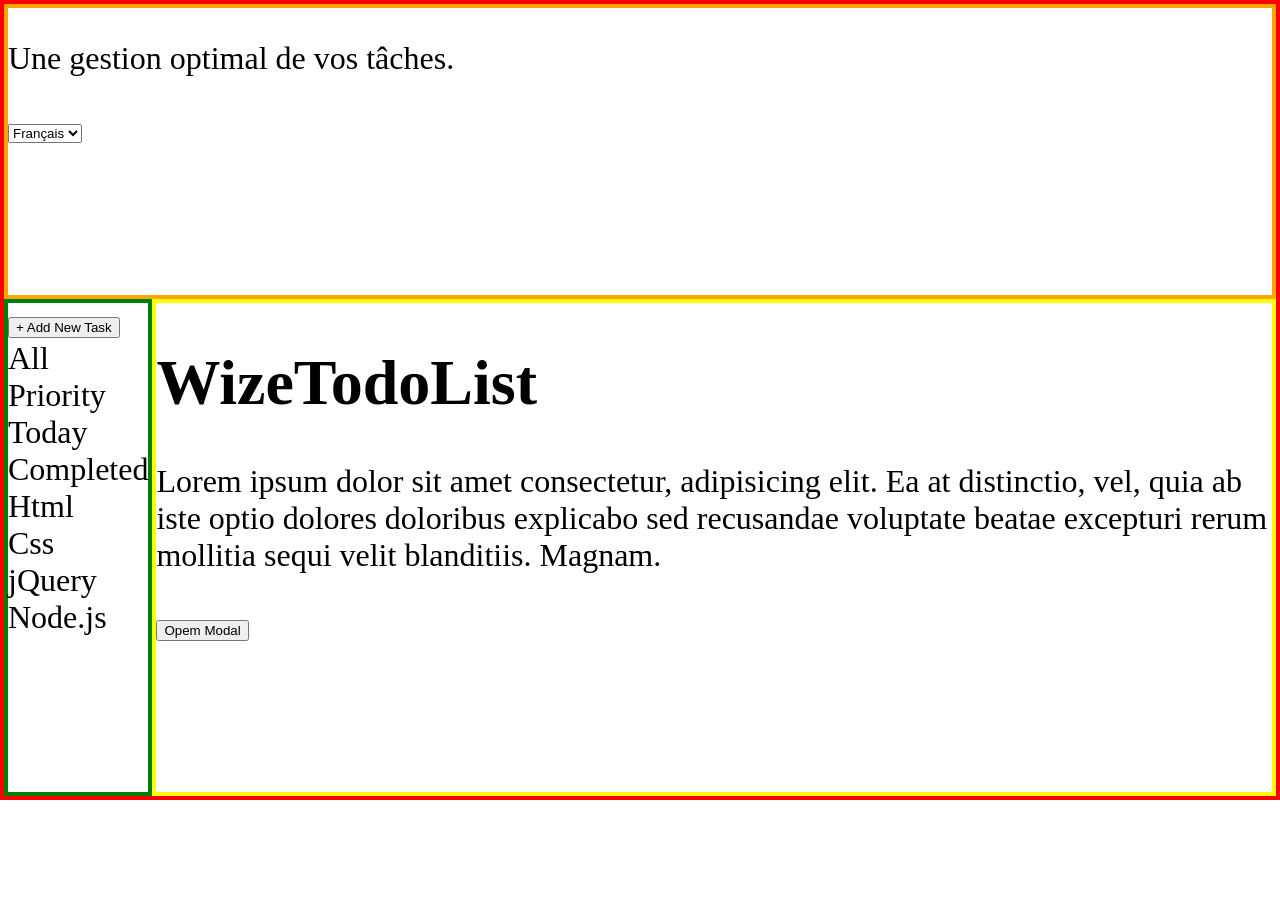
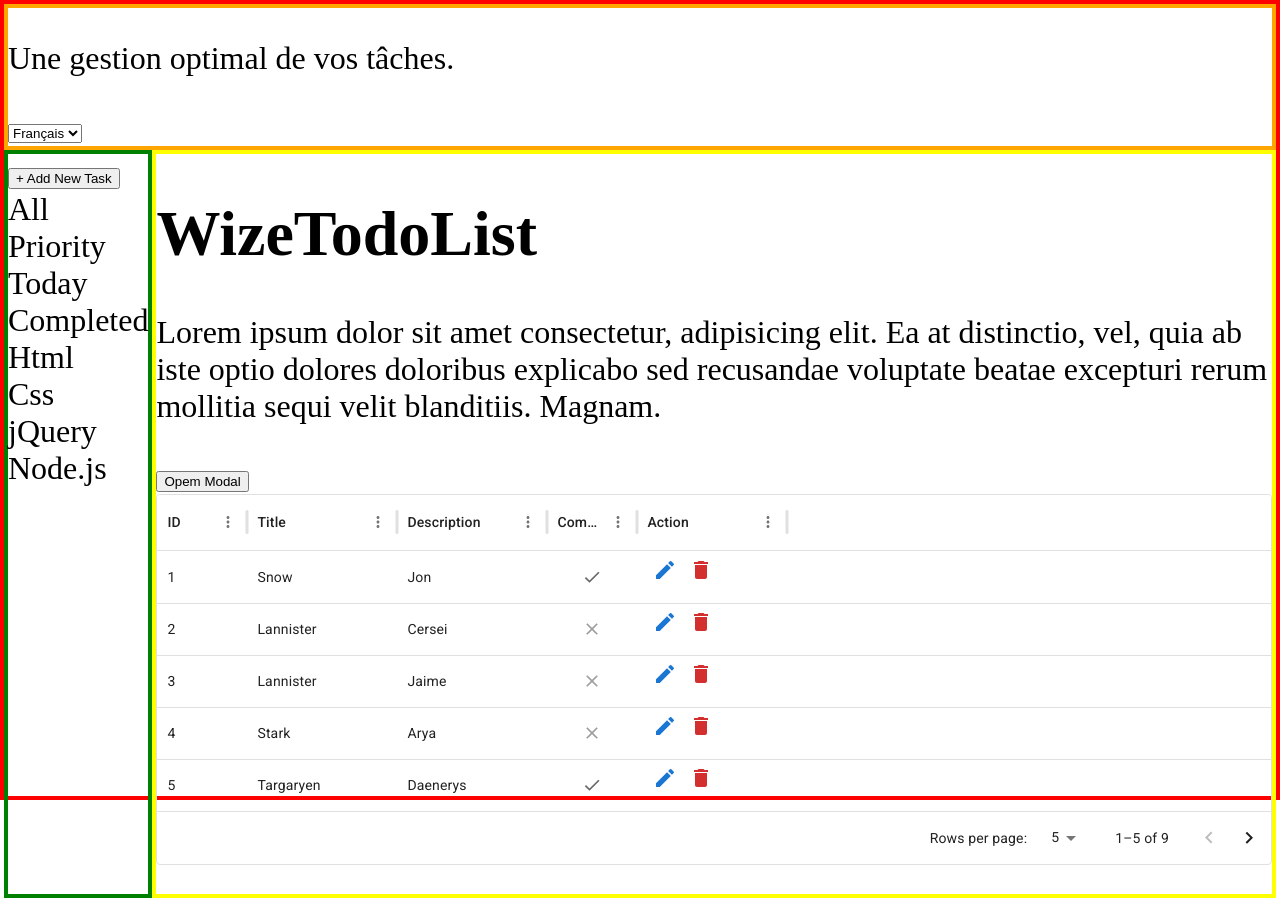
Before and after one commit to will-oracions/QuizExam, a React (Vite) app: page / in a window 1280 px wide. Before the commit the page ends 800 px from the top, so only its background shows below. Built offline with nearby package versions, Linux system fonts and the light colour scheme; what axios-mock-adapter would draw is missing.

Commit message:
Make CustomDatatale customizable

```diff
--- a/src/App.tsx
+++ b/src/App.tsx
@@ -7,6 +7,8 @@ import CustomModal from "./components/CustomModal/CustomModal";
 import useCustomModal from "./components/CustomModal/hooks/useCustomModal";
 import Sidebar from "./components/Sidebar";
 import { Todo } from "./modules/todos/models/Todo";
+import CustomDataTable from "./components/CustomDatatable/CustomDatatable";
+import { GridColDef } from "@mui/x-data-grid";
 // import CustomDatatable from "./components/CustomDatatable";
 
 function App() {
@@ -41,6 +43,32 @@ function App() {
   // Modal
   const { isOpen, openModal, closeModal } = useCustomModal();
 
+  interface Row {
+    id: number;
+    title: string;
+    description: string;
+    completed: boolean;
+  }
+
+  const columns: GridColDef[] = [
+    { field: "id", headerName: "ID", width: 90 },
+    { field: "title", headerName: "Title", width: 150 },
+    { field: "description", headerName: "Description", width: 150 },
+    { field: "completed", headerName: "Completed", type: "boolean", width: 90 },
+  ];
+
+  const rows: Row[] = [
+    { id: 1, title: "Snow", description: "Jon", completed: true },
+    { id: 2, title: "Lannister", description: "Cersei", completed: false },
+    { id: 3, title: "Lannister", description: "Jaime", completed: false },
+    { id: 4, title: "Stark", description: "Arya", completed: false },
+    { id: 5, title: "Targaryen", description: "Daenerys", completed: true },
+    { id: 6, title: "Melisandre", description: "", completed: true },
+    { id: 7, title: "Clifford", description: "Ferrara", completed: true },
+    { id: 8, title: "Frances", description: "Rossini", completed: false },
+    { id: 9, title: "Roxie", description: "Harvey", completed: true },
+  ];
+
   return (
     <>
       <div id="app-layout" className="container">
@@ -68,6 +96,13 @@ function App() {
           </p>
 
           <button onClick={openModal}>Opem Modal</button>
+
+          <CustomDataTable<Row>
+            rows={rows}
+            columns={columns}
+            onEdit={(row) => console.log(row)}
+            onDelete={(row) => console.log(row)}
+          />
         </main>
       </div>
 
--- /dev/null
+++ b/src/components/CustomDatatable/CustomDatatable.scss
@@ -0,0 +1,3 @@
+.app-datatable {
+  min-height: 400px;
+}
--- /dev/null
+++ b/src/components/CustomDatatable/CustomDatatable.tsx
@@ -0,0 +1,68 @@
+import { DataGrid, GridColDef } from "@mui/x-data-grid";
+import DeleteIcon from "@mui/icons-material/Delete";
+import EditIcon from "@mui/icons-material/Edit";
+
+import "./CustomDatatable.scss";
+
+interface Props<TRow> {
+  rows: TRow[];
+  columns: GridColDef[];
+  onEdit?: (row: TRow) => void;
+  onDelete?: (row: TRow) => void;
+}
+
+const CustomDatatable = <TRow extends Record<string, any>>({
+  rows,
+  columns,
+  onEdit,
+  onDelete,
+}: Props<TRow>) => {
+  const actionColumns: GridColDef[] =
+    !onEdit && !onDelete
+      ? []
+      : [
+          {
+            field: "action",
+            headerName: "Action",
+            sortable: false,
+            width: 150,
+            renderCell: (params) => (
+              <div>
+                {onEdit && (
+                  <button
+                    className="app-icon-button"
+                    onClick={() => onEdit(params.row)}>
+                    <EditIcon color="primary" />
+                  </button>
+                )}
+
+                {onDelete && (
+                  <button
+                    className="app-icon-button"
+                    onClick={() => onDelete(params.row)}>
+                    <DeleteIcon color="error" />
+                  </button>
+                )}
+              </div>
+            ),
+          },
+        ];
+
+  const columnsWithActions = [...columns, ...actionColumns];
+
+  return (
+    <div className="app-datatable">
+      <DataGrid
+        rows={rows}
+        columns={columnsWithActions}
+        initialState={{
+          // ...data.initialState,
+          pagination: { paginationModel: { pageSize: 5 } },
+        }}
+        pageSizeOptions={[5, 10, 25]}
+      />
+    </div>
+  );
+};
+
+export default CustomDatatable;
--- a/src/index.scss
+++ b/src/index.scss
@@ -11,6 +11,15 @@ body {
   }
 
   #app-layout {
+    .app-icon-button {
+      background-color: transparent;
+      border: none;
+
+      &:not(:first) {
+        margin: 0 1rem;
+      }
+    }
+
     height: 100vh;
     display: grid;
     grid-template-areas:
```
Also changed, not shown: package.json (+6 -1 lines), src/components/CustomDatatable.tsx (deleted, +0 -52 lines), teams.txt, 1 other file (tests, documents, lock files or other folders).
